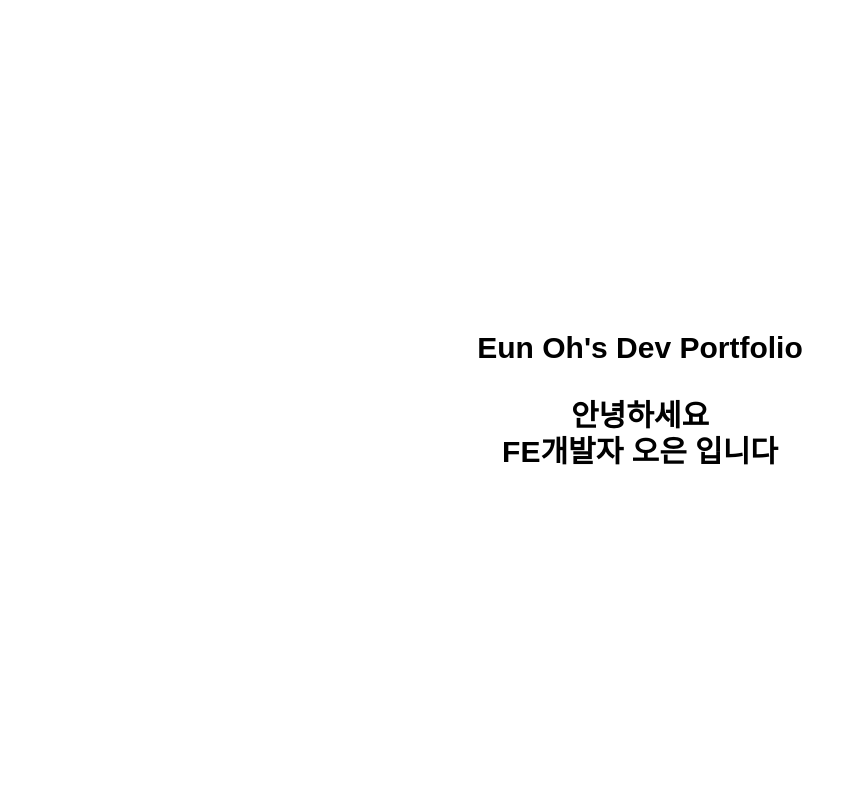
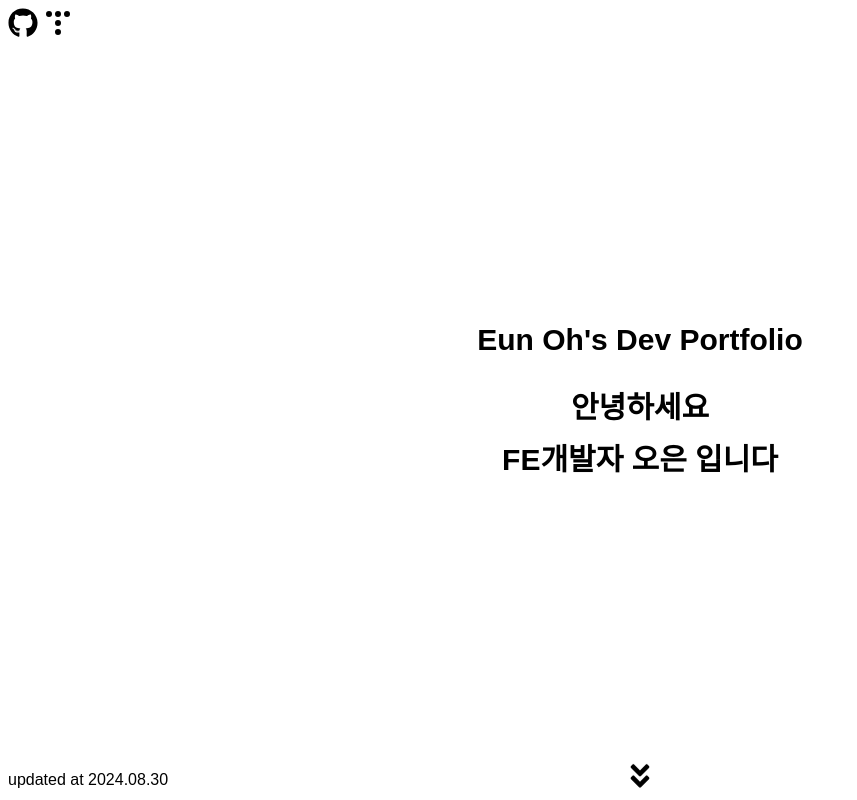
Before and after one commit to eunsun-projects/eunoh-dev, a Next.js app: page / in a window 1280 px wide. Shown: the whole page, without its empty margins (0-857 px from the left). Built offline with nearby package versions, Linux system fonts and the light colour scheme; a web font is replaced by a local one.

Commit message:
[update]: 메인 화면 구성중

```diff
--- a/next.config.mjs
+++ b/next.config.mjs
@@ -1,4 +1,6 @@
 /** @type {import('next').NextConfig} */
-const nextConfig = {};
+const nextConfig = {
+    reactStrictMode: true,
+};
 
 export default nextConfig;
--- a/package.json
+++ b/package.json
@@ -11,11 +11,13 @@
   "dependencies": {
     "@tanstack/react-query": "^5.52.1",
     "@tanstack/react-query-devtools": "^5.52.1",
+    "clsx": "^2.1.1",
     "next": "14.2.6",
     "react": "^18",
     "react-dom": "^18",
     "react-icons": "^5.3.0",
     "react-intersection-observer": "^9.13.0",
+    "react-typed": "^2.0.12",
     "tailwind-merge": "^2.5.2"
   },
   "devDependencies": {
--- a/src/app/(public)/_components/Hello.tsx
+++ b/src/app/(public)/_components/Hello.tsx
@@ -1,14 +1,92 @@
+"use client";
+
+import Link from "next/link";
+import { useState } from "react";
+import { FaAngleDoubleDown, FaGithub } from "react-icons/fa";
+import { SiTistory } from "react-icons/si";
+import { ReactTyped, Typed } from "react-typed";
+import { twMerge } from "tailwind-merge";
+
 function Hello() {
+    const [ready, setReady] = useState<{ first: boolean; second: boolean }>({
+        first: false,
+        second: false,
+    });
+
+    const handleReady = (type: "first" | "second") => (instance: Typed) => {
+        if (type === "first") {
+            setReady((prev) => ({ ...prev, first: true }));
+        } else {
+            setReady((prev) => ({ ...prev, second: true }));
+        }
+        if (instance) instance.cursor.remove();
+    };
+
     return (
         <section className="flex flex-col items-center justify-center h-dvh">
+            <div
+                className={twMerge(
+                    "absolute opacity-0 top-2 flex flex-row gap-2 items-center justify-center left-2 transition-all duration-1000",
+                    ready.first && ready.second && "opacity-100"
+                )}
+            >
+                <Link href="https://github.com/eunohhh">
+                    <FaGithub className="text-3xl" />
+                </Link>
+                <Link href="https://ifelseif.tistory.com">
+                    <SiTistory className="text-2xl" />
+                </Link>
+            </div>
             <div className="flex flex-col items-center justify-center gap-8">
-                <h3 className="text-3xl font-bold">
+                <h3
+                    className={twMerge(
+                        "invisible opacity-0 text-3xl font-bold",
+                        ready.first &&
+                            ready.second &&
+                            "visible opacity-100 transition-opacity duration-1000"
+                    )}
+                >
                     {"Eun Oh's Dev Portfolio"}
                 </h3>
-                <div className="flex flex-col items-center justify-center">
-                    <h2 className="text-3xl font-bold">안녕하세요</h2>
-                    <h1 className="text-3xl font-bold">FE개발자 오은 입니다</h1>
+                <div
+                    className={twMerge(
+                        "flex flex-col items-center justify-center text-6xl gap-8",
+                        ready.first &&
+                            ready.second &&
+                            "text-3xl transition-all duration-1000 gap-4"
+                    )}
+                >
+                    <h2 className="font-bold text-center">
+                        <ReactTyped
+                            strings={["안녕하세요"]}
+                            typeSpeed={55}
+                            onComplete={handleReady("first")}
+                        />
+                    </h2>
+                    <h2 className="font-bold text-center">
+                        <ReactTyped
+                            strings={["FE개발자 오은 입니다"]}
+                            typeSpeed={55}
+                            onComplete={handleReady("second")}
+                        />
+                    </h2>
                 </div>
+            </div>
+            <div
+                className={twMerge(
+                    "absolute opacity-0 bottom-2 left-2 flex flex-row gap-2 items-center justify-center transition-all duration-1000",
+                    ready.first && ready.second && "opacity-100"
+                )}
+            >
+                <p>updated at 2024.08.30</p>
+            </div>
+            <div
+                className={twMerge(
+                    "absolute opacity-0 bottom-2 transition-all duration-1000",
+                    ready.first && ready.second && "opacity-100"
+                )}
+            >
+                <FaAngleDoubleDown className="text-3xl animate-bounce" />
             </div>
         </section>
     );
--- a/src/providers/QueryProvider.tsx
+++ b/src/providers/QueryProvider.tsx
@@ -42,6 +42,7 @@ function QueryProvider({ children }: { children: React.ReactNode }) {
             {children}
             <ReactQueryDevtools
                 initialIsOpen={process.env.NEXT_PUBLIC_RUN_MODE === "local"}
+                buttonPosition="top-right"
             />
         </QueryClientProvider>
     );
```
Also changed, not shown: 1 other file (tests, documents, lock files or other folders).
